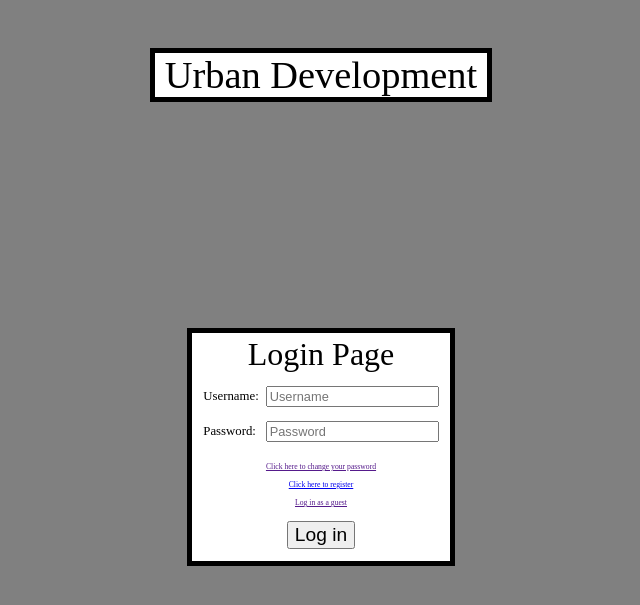
After one commit to Stoyan4050/HAUP-Urban-Development-, a Django app: page /urban_development/login/login in a window 1280 px wide. The commit adds this page. Shown: the top 605 px of the page, without its empty margins (319-959 px from the left). Run offline with Django 3.2, Linux system fonts and the light colour scheme; some libraries are stand-ins or nearby versions.

Commit message:
Login and registration completed

```diff
--- a/src/api/forms.py
+++ b/src/api/forms.py
@@ -1,5 +1,5 @@
 from django import forms
-from django.contrib.auth.forms import UserCreationForm
+from django.contrib.auth.forms import AuthenticationForm, UserCreationForm
 from django.contrib.auth.models import User
 
 class RegistrationForm(UserCreationForm):
@@ -11,29 +11,47 @@ class RegistrationForm(UserCreationForm):
     def __init__(self, *args, **kwargs):
         super().__init__(*args, **kwargs)
 
-        # self.fields['email'].widget.attrs.update({'placeholder': 'Email'})
-        # self.fields['first_name'].widget.attrs.update({'placeholder': 'First name'})
-        # self.fields['last_name'].widget.attrs.update({'placeholder': 'Last name'})
-        self.fields['username'].widget.attrs.update({'placeholder': 'Username'})
-        self.fields['password1'].widget.attrs.update({'placeholder': 'Password'})
-        self.fields['password2'].widget.attrs.update({'placeholder': 'Confirm Password'})
+        # self.fields["email"].widget.attrs.update({"placeholder": "Email"})
+        # self.fields["first_name"].widget.attrs.update({"placeholder": "First name"})
+        # self.fields["last_name"].widget.attrs.update({"placeholder": "Last name"})
+        self.fields["username"].widget.attrs.update({"placeholder": "Username"})
+        self.fields["password1"].widget.attrs.update({"placeholder": "Password"})
+        self.fields["password2"].widget.attrs.update({"placeholder": "Confirm Password"})
 
-        # self.fields['email'].widget.attrs.pop("autofocus", None)
-        # self.fields['first_name'].widget.attrs.pop("autofocus", None)
-        # self.fields['last_name'].widget.attrs.pop("autofocus", None)
-        self.fields['username'].widget.attrs.pop("autofocus", None)
-        self.fields['password1'].widget.attrs.pop("autofocus", None)
-        self.fields['password2'].widget.attrs.pop("autofocus", None)
+        # self.fields["email"].widget.attrs.pop("autofocus", None)
+        # self.fields["first_name"].widget.attrs.pop("autofocus", None)
+        # self.fields["last_name"].widget.attrs.pop("autofocus", None)
+        self.fields["username"].widget.attrs.pop("autofocus", None)
+        self.fields["password1"].widget.attrs.pop("autofocus", None)
+        self.fields["password2"].widget.attrs.pop("autofocus", None)
 
-        # self.fields['email'].label = 'Email'
-        # self.fields['first_name'].label = 'First name'
-        # self.fields['last_name'].label = 'Last name'
-        self.fields['username'].label = 'Username'
-        self.fields['password1'].label = 'Password'
-        self.fields['password2'].label = 'Confirm password'
+        # self.fields["email"].label = "Email"
+        # self.fields["first_name"].label = "First name"
+        # self.fields["last_name"].label = "Last name"
+        self.fields["username"].label = "Username"
+        self.fields["password1"].label = "Password"
+        self.fields["password2"].label = "Confirm password"
 
     def save(self, commit=True):
         user = super(RegistrationForm, self).save(commit=False)
         if commit:
             user.save()
         return user
+
+
+class LoginForm(AuthenticationForm):
+    class Meta:
+        model = User
+        fields = ("username", "password")
+
+    def __init__(self, *args, **kwargs):
+        super().__init__(*args, **kwargs)
+
+        self.fields["username"].widget.attrs.update({"placeholder": "Username"})
+        self.fields["password"].widget.attrs.update({"placeholder": "Password"})
+
+        self.fields["username"].widget.attrs.pop("autofocus", None)
+        self.fields["password"].widget.attrs.pop("autofocus", None)
+
+        self.fields["username"].label = "Username"
+        self.fields["password"].label = "Password"
--- /dev/null
+++ b/src/api/templates/pages/login_page.html
@@ -0,0 +1,28 @@
+{% extends "templates/login_registration_template.html" %}
+
+{% block js-import %}
+{% load static %}
+<script type="text/javascript" src="{% static 'urban_development/js/login_page.js' %}"></script>
+{% endblock %}
+
+{% block form-error %}
+{% if form.errors %}
+<tr class="error-message">
+    <td colspan="2">
+        Invalid username or password.
+    </td>
+</tr>
+<tr class="blank-row">
+</tr>
+{% else %}
+<tr class="hidden-row">
+</tr>
+<tr class="hidden-row">
+</tr>
+{% endif %}
+{% endblock %}
+
+{% block input-error %}
+<tr class="blank-row">
+</tr>
+{% endblock %}
--- a/src/api/templates/pages/login_registration_page.html
+++ b/src/api/templates/templates/login_registration_template.html
@@ -7,7 +7,8 @@
         <title>Urban Development</title>
         {% load static %}
         <link rel="stylesheet" href="{% static 'urban_development/css/login_registration_page.css' %}">
-        <script type="text/javascript" src="{% static 'urban_development/js/login_registration_page.js' %}"></script>
+        {% block js-import %}
+        {% endblock %}
     </head>
     <body>
         <div id="header">
@@ -22,17 +23,19 @@
                 <p id="page-name">
                     {{ title }}
                 </p>
-                <form method="POST">
+                <form action="{{ action }}" method="POST">
                     {% csrf_token %}
                     <table>
                         {% load widget_tweaks %}
+                        {% block form-error %}
+                        {% endblock %}
                         {% for field in form %}
                         <tr>
                             <td>
                                 {{ field.label_tag }}
                             </td>
                             <td>
-                                {% render_field field onchange="change()" onfocus="gainFocus()" onfocusout="loseFocus()" %}
+                                {% render_field field oninput="change()" onfocus="gainFocus()" onfocusout="loseFocus()" %}
                             </td>
                         </tr>
                         <tr class="hidden-row">
@@ -40,20 +43,8 @@
                                 {{ field.help_text }}
                             </td>
                         </tr>
-                        {% if field.errors %}
-                        <tr class="error-message">
-                            <td colspan="2">
-                                {{ field.errors.0 }}
-                            </td>
-                        </tr>
-                        <tr class="hidden-row">
-                        </tr>
-                        {% else %}
-                        <tr class="hidden-row">
-                        </tr>
-                        <tr class="blank-row">
-                        </tr>
-                        {% endif %}
+                        {% block input-error %}
+                        {% endblock %}
                         {% endfor %}
                     </table>
                     <div>
--- a/src/api/urls.py
+++ b/src/api/urls.py
@@ -6,7 +6,7 @@ from django.views.generic import RedirectView
 app_name = "urban_development"
 
 urlpatterns = [
-    path('login/', views.login_page, name='login_page'),
-    url('register/', views.registration_page, name='registration_page'),
-    path('', RedirectView.as_view(url='login/', permanent=True)),
+    url("login/", views.login_page, name="login_page"),
+    url("register/", views.registration_page, name="registration_page"),
+    path("", RedirectView.as_view(url="login/", permanent=True)),
 ]
--- a/src/api/views.py
+++ b/src/api/views.py
@@ -1,39 +1,50 @@
 from django.shortcuts import render
 from django.contrib.auth import login, authenticate
-from .forms import RegistrationForm
+from .forms import RegistrationForm, LoginForm
 from django.shortcuts import redirect
 from django.contrib import messages
 
 def login_page(request):
+    if request.method == "POST":
+        form = LoginForm(data=request.POST)
+        if form.is_valid():
+            username = form.cleaned_data.get("username")
+            password = form.cleaned_data.get("password")
+            user = authenticate(request, username=username, password=password)
+            if user is not None:
+                # login(request, user)
+                return redirect("urban_development:registration_page")
+    else:
+        form = LoginForm()
     context = {
         "title": "Login Page",
-        "inputs": {
-            "Email": False,
-            "Password": True,
-        },
+        "action": "login",
+        "form": form,
         "hyperlinks": {
+            "Click here to change your password": "",
             "Click here to register": "/urban_development/register/",
             "Log in as a guest": "",
         },
-        "button" : "Log in",
+        "button": "Log in",
     }
-    return render(request, 'pages/login_registration_page.html', context=context)
+    return render(request, "pages/login_page.html", context=context)
 
 def registration_page(request):
-    if request.method == 'POST':
-        form = RegistrationForm(request.POST)
+    if request.method == "POST":
+        form = RegistrationForm(data=request.POST)
         if form.is_valid():
             user = form.save()
             # login(request, user)
-            return redirect('urban_development:login_page')
+            return redirect("urban_development:login_page")
     else:
         form = RegistrationForm()
     context = {
         "title": "Registration Page",
+        "action": "register",
         "form": form,
         "hyperlinks": {
         "Click here to log in": "/urban_development/login/",
         },
-        "button" : "Register",
+        "button": "Register",
     }
-    return render(request, 'pages/login_registration_page.html', context=context)
+    return render(request, "pages/registration_page.html", context=context)
--- /dev/null
+++ b/src/static/urban_development/js/login_page.js
@@ -0,0 +1,28 @@
+function change() {
+    let inputRow = window.event.target.parentNode.parentNode;
+    let errorRow = inputRow.parentNode.firstElementChild;
+    let blankRow = errorRow.nextElementSiblingSibling;
+    errorRow.className = "hidden-row";
+    blankRow.className = "blank-row";
+}
+
+function gainFocus() {
+    let inputRow = window.event.target.parentNode.parentNode;
+    let informationRow = inputRow.nextElementSibling;
+    let blankRow = informationRow.nextElementSibling;
+    if (informationRow.firstElementChild.className === "help-message") {
+        informationRow.style.display = "table-row";
+        blankRow.className = "hidden-row";
+    } else {
+        informationRow.style.display = "none";
+        blankRow.className = "blank-row";
+    }
+}
+
+function loseFocus() {
+    let inputRow = window.event.target.parentNode.parentNode;
+    let informationRow = inputRow.nextElementSibling;
+    let blankRow = informationRow.nextElementSibling;
+    informationRow.style.display = "none";
+    blankRow.className = "blank-row";
+}
--- a/src/urban_development/urls.py
+++ b/src/urban_development/urls.py
@@ -21,7 +21,7 @@ from django.urls import include, path
 from django.views.generic import RedirectView
 
 urlpatterns = [
-    path('admin/', admin.site.urls),
-    path('urban_development/', include('api.urls')),
-    path('', RedirectView.as_view(url='urban_development/', permanent=True)),
+    path("admin/", admin.site.urls),
+    path("urban_development/", include("api.urls")),
+    path("", RedirectView.as_view(url="urban_development/", permanent=True)),
 ]
```
Also changed, not shown: src/api/templates/pages/registration_page.html (added, +23 -0 lines), src/static/urban_development/js/registration_page.js (renamed from src/static/urban_development/js/login_registration_page.js, +13 -13 lines), src/urban_development/settings.py (+11 -11 lines).
